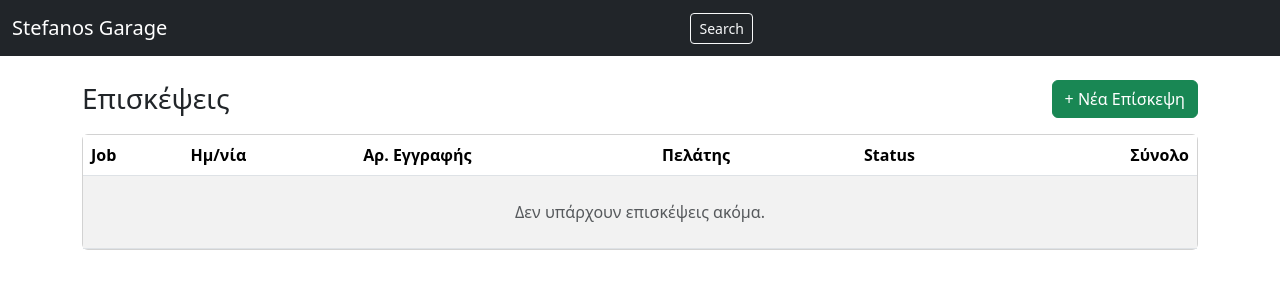
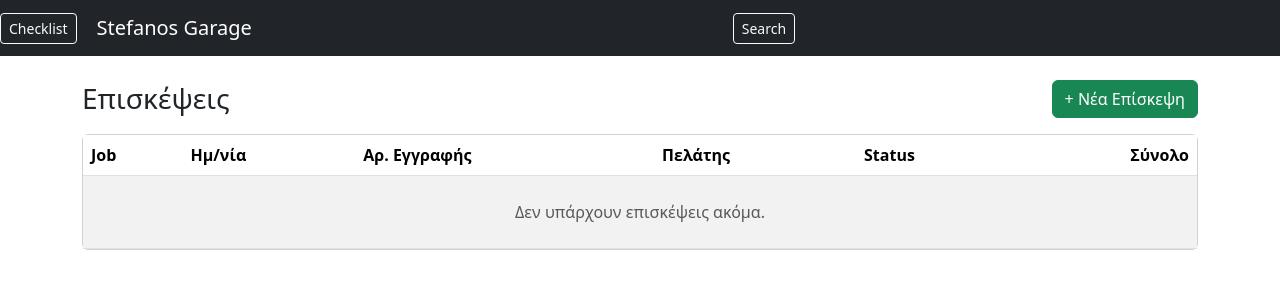
Before and after one commit to kerlengouc-star/stefanos-garage, a Python web app: template app/templates/index.html in a window 1280 px wide. Shown: the top 300 px of the page. Run offline with Jinja, Linux system fonts and the light colour scheme; the template is opened without the code that fills it, so the values that code supplies are empty.

Commit message:
Update base.html

```diff
--- a/app/templates/base.html
+++ b/app/templates/base.html
@@ -12,6 +12,7 @@
 </head>
 <body>
 <nav class="navbar navbar-expand-lg navbar-dark bg-dark">
+  <a class="btn btn-outline-light btn-sm me-2" href="/checklist">Checklist</a>
   <div class="container-fluid">
     <a class="navbar-brand" href="/">Stefanos Garage</a>
     <a class="btn btn-outline-light btn-sm me-2" href="/search">Search</a>
```
